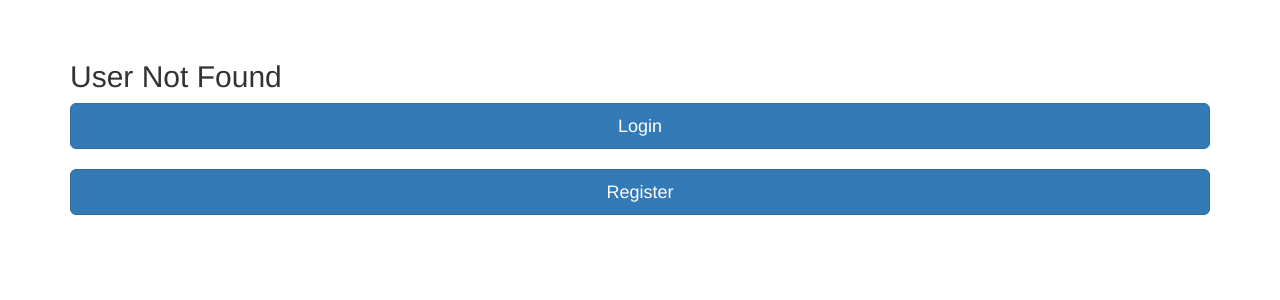
After one commit to jonnykry/infilcheck, a Flask app: page /login_failed in a window 1280 px wide. The commit adds this page. Shown: the top 300 px of the page. Run offline with Flask 2, Linux system fonts and the light colour scheme; some libraries are stand-ins or nearby versions.

Commit message:
Fixed some user login issues

```diff
--- a/app/server.py
+++ b/app/server.py
@@ -19,6 +19,7 @@ head_bucket = 'se329-project2'
 
 s3 = boto3.resource('s3')
 
+
 # Load default config and override config from an environment variable
 app.config.update(dict(
     SQLALCHEMY_DATABASE_URI=os.environ['DATABASE_URL'],
@@ -31,6 +32,8 @@ db = SQLAlchemy(app)
 
 login_manager = flask_login.LoginManager()
 login_manager.init_app(app)
+
+
 
 @app.route('/')
 def home():
@@ -128,6 +131,7 @@ def unauthorized():
 
 @app.route('/login', methods=['GET', 'POST'])
 def login():
+
     if flask.request.method == 'GET':
         return render_template('login.html')
 
@@ -142,7 +146,12 @@ def login():
             return redirect('dashboard')
 
     # TODO:  Send a bad request result
-    return 'Bad login'
+
+    return redirect('login_failed')
+
+@app.route('/login_failed')
+def login_failed():
+    return render_template('login_failed.html')
 
 
 @app.route('/logout')
--- /dev/null
+++ b/app/templates/login_failed.html
@@ -0,0 +1,19 @@
+<!doctype html>
+<head>
+    <meta name="viewport" content="width=device-width, initial-scale=1.0, maximum-scale=1.0, user-scalable=no" />
+    <title>InfilcheckM8</title>
+    <link rel="stylesheet" type="text/css" href="{{ url_for('static', filename='styles/login.css') }}">
+    <link rel="stylesheet" type="text/css" href="https://maxcdn.bootstrapcdn.com/bootstrap/3.3.7/css/bootstrap.min.css">
+</head>
+<body>
+<div class="container">
+<h2 class="form-signin-heading">User Not Found</h2>
+    <form action="/login">
+        <button class="btn btn-lg btn-primary btn-block">Login</button>
+    </form>
+    <br>
+    <form action="/register">
+        <button class="btn btn-lg btn-primary btn-block">Register</button>
+    </form>
+</div>
+</body>
--- a/app/templates/settings.html
+++ b/app/templates/settings.html
@@ -2,10 +2,10 @@
 {% block body %}
 <div class="container">
   <h1>Settings</h1>
-  {{user_data.email}}
+  Email: {{user_data.email}}
     <br>
-    {{ user_data.phone }}
+    Phone Number: {{ user_data.phone }}
     <br>
-    {{ user_data.pi_id }}
+    Unique PI ID: {{ user_data.pi_id }}
 </div>
 {% endblock %}
```
Also changed, not shown: README.md.
